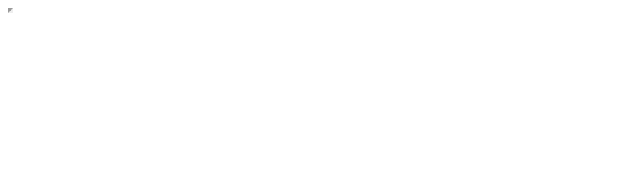
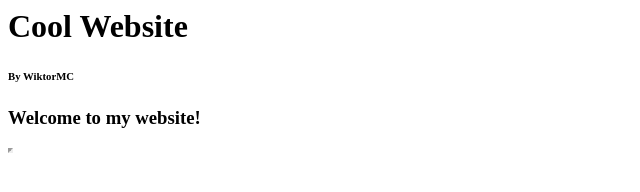
Before and after one commit to WiktorMC/WiktorMC.github.io, a plain HTML site: page index.html in a window 1280 px wide. Shown: the whole page, without its empty margins (0-640 px from the left). Drawn offline with Linux system fonts and the light colour scheme; grey boxes are pictures that could not be loaded.

Commit message:
test #2
added auto-play for my recent video and some text

```diff
--- a/index.html
+++ b/index.html
@@ -3,6 +3,9 @@
         <title>WiktorMC's Website</title>
     </head>
     <body>
+        <h1>Cool Website</h1>
+        <h6>By WiktorMC</h6>
+        <h3>Welcome to my website!</h3>
         <iframe width="1" height="1"
         src="https://www.youtube.com/embed/QfVw8dhDMH8?si=t9xzXgDWXrm7HvoK?autoplay=1&mute=1">
         </iframe>
```
